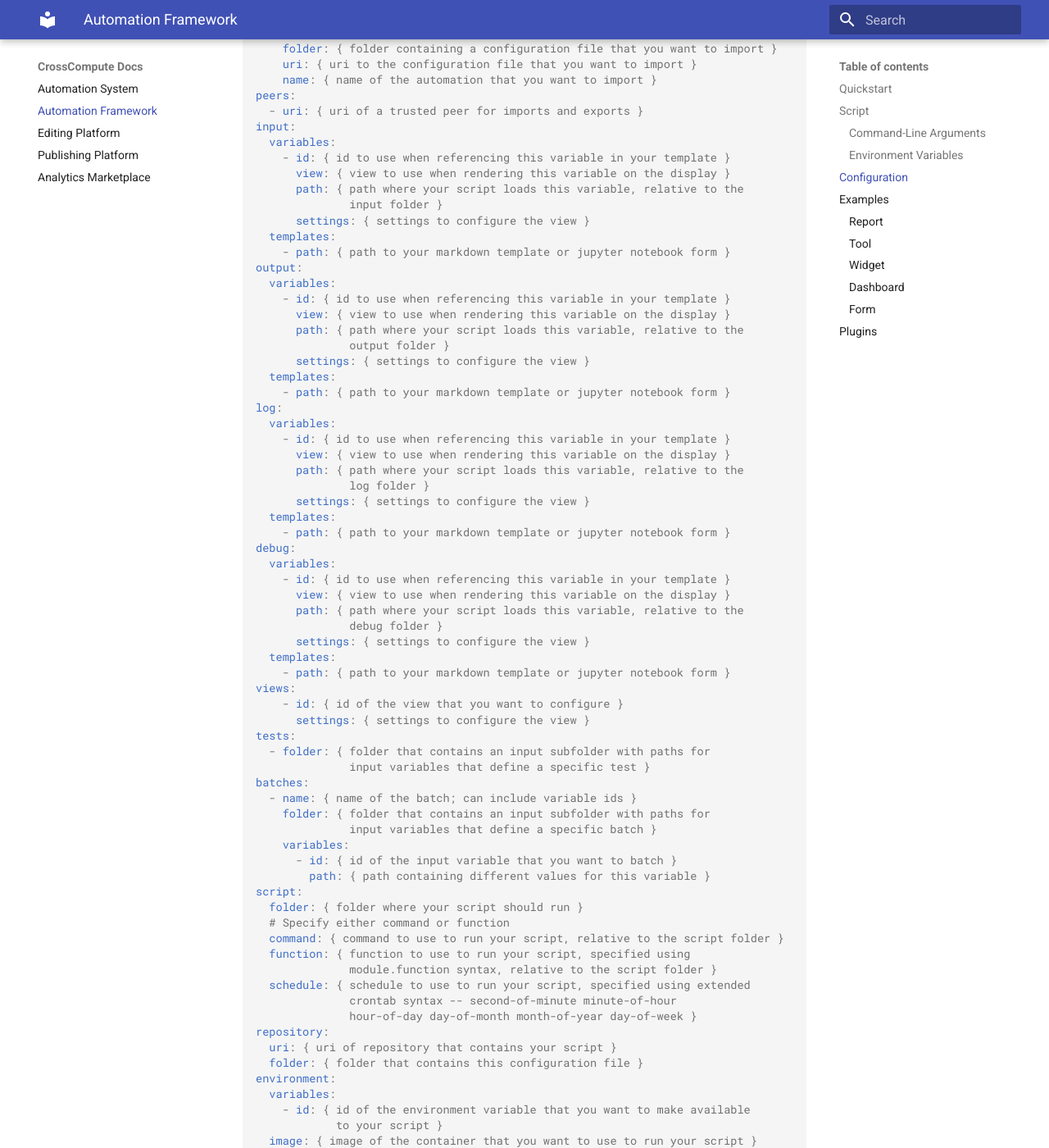
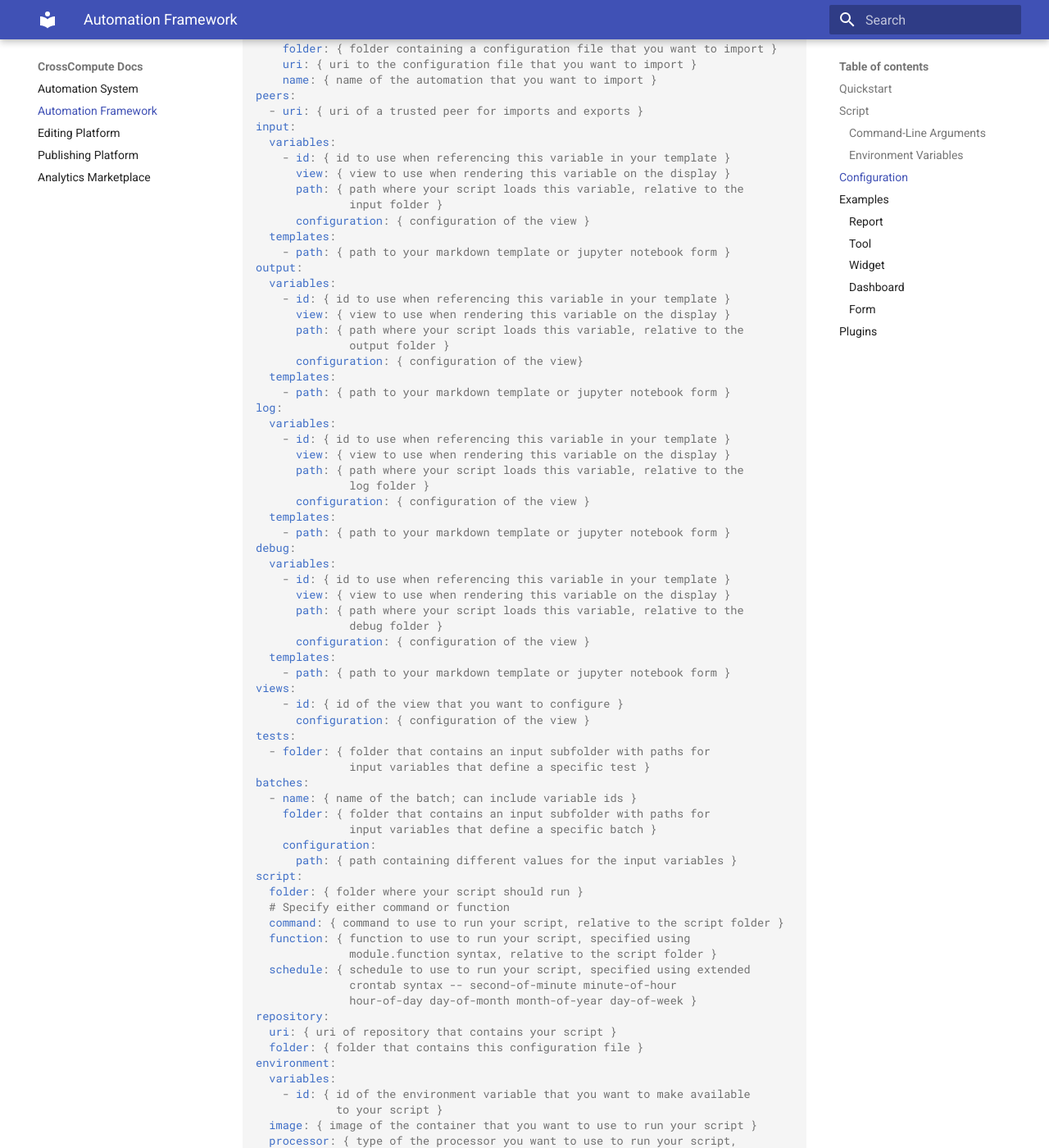
Before and after one commit to crosscompute/crosscompute-docs, an MkDocs documentation site: the page built from docs/automation-framework/README.md, in a window 1280 px wide and 1400 px high, scrolled down 5531 px. Shown: the whole window at 82% size. Built offline with MkDocs 1.6.1 and Material for MkDocs 9.7.7, drawn with Linux system fonts in a browser that asks for light colours; some of the changed text lies outside the part shown.

Commit message:
Replace settings with configuration

```diff
--- a/docs/automation-framework/README.md
+++ b/docs/automation-framework/README.md
@@ -271,7 +271,7 @@
       view: { view to use when rendering this variable on the display }
       path: { path where your script loads this variable, relative to the
               input folder }
-      settings: { settings to configure the view }
+      configuration: { configuration of the view }
   templates:
     - path: { path to your markdown template or jupyter notebook form }
 output:
@@ -280,7 +280,7 @@
       view: { view to use when rendering this variable on the display }
       path: { path where your script loads this variable, relative to the
               output folder }
-      settings: { settings to configure the view }
+      configuration: { configuration of the view}
   templates:
     - path: { path to your markdown template or jupyter notebook form }
 log:
@@ -289,7 +289,7 @@
       view: { view to use when rendering this variable on the display }
       path: { path where your script loads this variable, relative to the
               log folder }
-      settings: { settings to configure the view }
+      configuration: { configuration of the view }
   templates:
     - path: { path to your markdown template or jupyter notebook form }
 debug:
@@ -298,12 +298,12 @@
       view: { view to use when rendering this variable on the display }
       path: { path where your script loads this variable, relative to the
               debug folder }
-      settings: { settings to configure the view }
+      configuration: { configuration of the view }
   templates:
     - path: { path to your markdown template or jupyter notebook form }
 views:
     - id: { id of the view that you want to configure }
-      settings: { settings to configure the view }
+      configuration: { configuration of the view }
 tests:
   - folder: { folder that contains an input subfolder with paths for
               input variables that define a specific test }
@@ -311,9 +311,8 @@
   - name: { name of the batch; can include variable ids }
     folder: { folder that contains an input subfolder with paths for
               input variables that define a specific batch }
-    variables:
-      - id: { id of the input variable that you want to batch }
-        path: { path containing different values for this variable }
+    configuration:
+      path: { path containing different values for the input variables }
 script:
   folder: { folder where your script should run }
   # Specify either command or function
@@ -411,7 +410,7 @@
       path: values.csv
 
   # output templates
-  #   - path to your markdown template or jupyter notebook form
+  # - path to your markdown template or jupyter notebook form
   templates:
     - path: report.md
 
@@ -499,7 +498,7 @@
 
 A tool is a form with code that transforms input variables into output variables.
 
-Here is an example of a tool configuration. See <https://github.com/crosscompute/crosscompute-examples/tree/0.9/tools/add-numbers-command-line> for the complete example.
+Here is an example of a tool configuration. See <https://github.com/crosscompute/crosscompute-examples/tree/0.9/tools/add-numbers> for the complete example.
 
 **Configuration (`serve.yml`)**
 
@@ -662,7 +661,7 @@
 output:
 
   # output templates
-  #   - path to your markdown template or jupyter notebook form
+  # - path to your markdown template or jupyter notebook form
   templates:
     - path: dashboard.md
 
```
Also changed, not shown: other parts of docs/automation-framework/README.md (+3 -3 lines).
